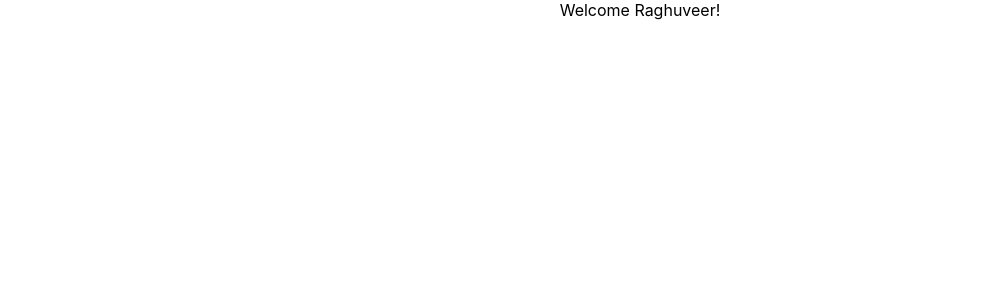
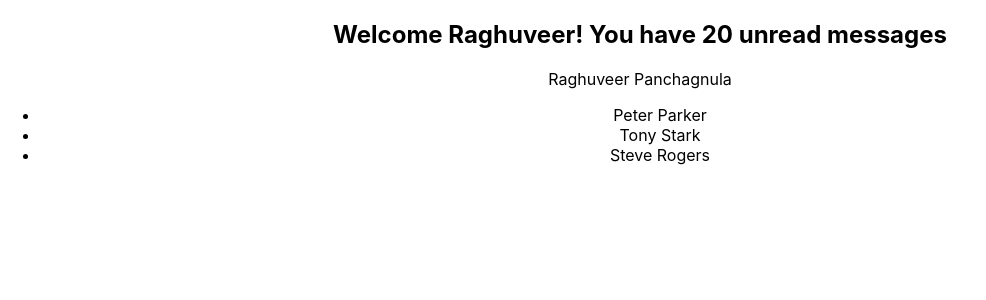
Before and after one commit to raghuveertech/React-TypeScript, a React (Create React App) app in the folder practice/: page / in a window 1280 px wide. Shown: the top 300 px of the page, without its empty margins (0-986 px from the left). Built offline with nearby package versions, Linux system fonts and the light colour scheme.

Commit message:
number, boolean, object and array types

```diff
--- a/practice/src/App.tsx
+++ b/practice/src/App.tsx
@@ -1,12 +1,34 @@
-import React from "react";
-import logo from "./logo.svg";
 import "./App.css";
 import Greet from "./components/Greet";
+import Name from "./components/Name";
+import Persons from "./components/Persons";
 
 function App() {
+  const name = {
+    firstName: "Raghuveer",
+    lastName: "Panchagnula",
+  };
+
+  const persons = [
+    {
+      firstName: "Peter",
+      lastName: "Parker",
+    },
+    {
+      firstName: "Tony",
+      lastName: "Stark",
+    },
+    {
+      firstName: "Steve",
+      lastName: "Rogers",
+    },
+  ];
+
   return (
     <div className="App">
-      <Greet name={"Raghuveer"} />
+      <Greet name={"Raghuveer"} messageCount={20} isLoggedIn={true} />
+      <Name name={name} />
+      <Persons persons={persons} />
     </div>
   );
 }
--- a/practice/src/components/Greet.tsx
+++ b/practice/src/components/Greet.tsx
@@ -1,10 +1,22 @@
 type GreetProps = {
   name: string;
+  messageCount: number;
+  isLoggedIn: boolean;
 };
 
 const Greet = (props: GreetProps) => {
-  const { name } = props;
-  return <div>Welcome {name}!</div>;
+  const { name, messageCount, isLoggedIn } = props;
+  return (
+    <div>
+      {isLoggedIn ? (
+        <h2>
+          Welcome {name}! You have {messageCount} unread messages
+        </h2>
+      ) : (
+        <h2>Welcome Guest</h2>
+      )}
+    </div>
+  );
 };
 
 export default Greet;
--- /dev/null
+++ b/practice/src/components/Name.tsx
@@ -0,0 +1,17 @@
+type NameProps = {
+  name: {
+    firstName: string;
+    lastName: string;
+  };
+};
+
+const Name = (props: NameProps) => {
+  const { name } = props;
+  return (
+    <p>
+      {name.firstName} {name.lastName}
+    </p>
+  );
+};
+
+export default Name;
--- /dev/null
+++ b/practice/src/components/Persons.tsx
@@ -0,0 +1,25 @@
+type PersonsProps = {
+  persons: {
+    firstName: string;
+    lastName: string;
+  }[];
+};
+
+const Persons = (props: PersonsProps) => {
+  const { persons } = props;
+  return (
+    <div>
+      <ul>
+        {persons.map((person) => {
+          return (
+            <li>
+              {person.firstName} {person.lastName}
+            </li>
+          );
+        })}
+      </ul>
+    </div>
+  );
+};
+
+export default Persons;
```
